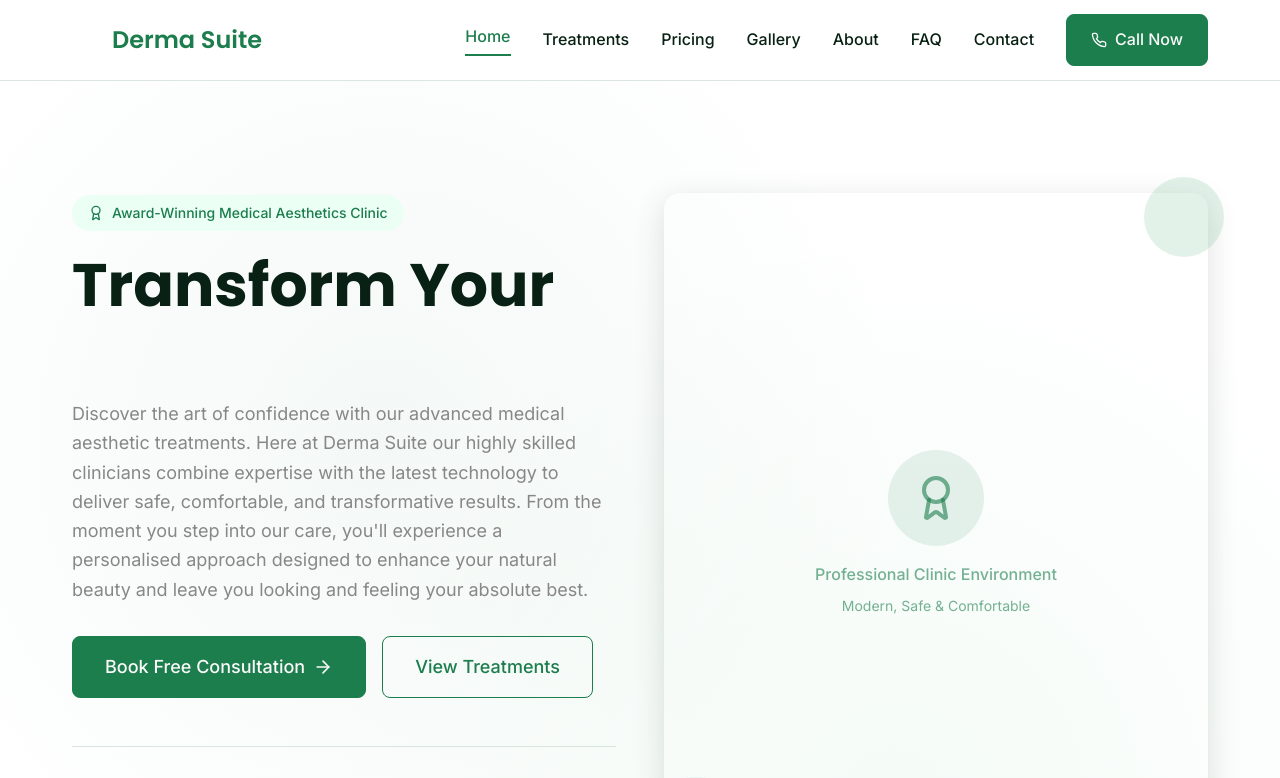
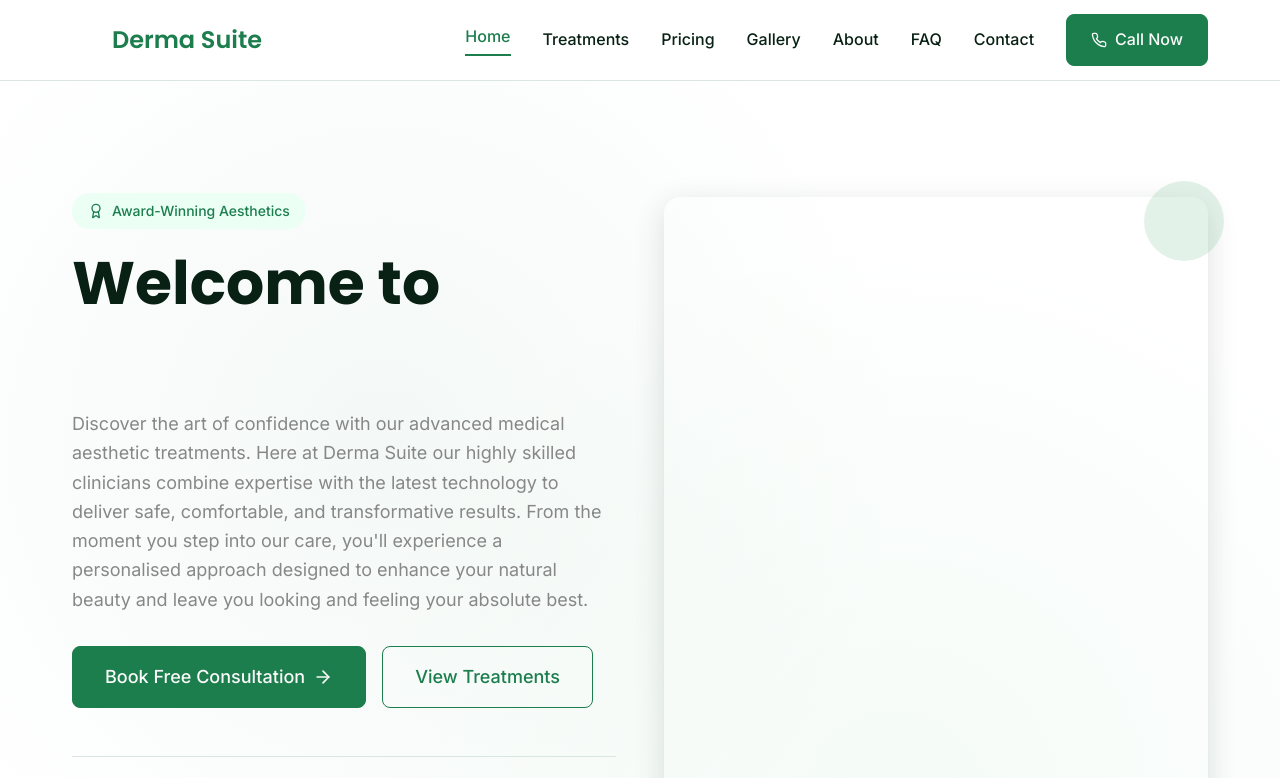
Before and after one commit to HesamHMousavi/derma-suite-web-glow, a React (Vite) app: page / in a window 1280 px wide. Shown: the top 778 px of the page. Built offline with nearby package versions, Linux system fonts and the light colour scheme; the HTML template or start-up script is replaced by a standard one.

Commit message:
Refactor website content and styling

```diff
--- a/src/components/Hero/Hero.tsx
+++ b/src/components/Hero/Hero.tsx
@@ -35,13 +35,13 @@ const Hero = () => {
           <div className="text-center lg:text-left">
             <div className="inline-flex items-center px-4 py-2 rounded-full bg-secondary text-primary text-sm font-medium mb-6">
               <Award className="w-4 h-4 mr-2" />
-              Award-Winning Medical Aesthetics Clinic
+              Award-Winning Aesthetics
             </div>
 
             <h1 className="heading-hero text-foreground mb-6">
-              Transform Your
-              <span className="block bg-gradient-primary bg-clip-text text-transparent">
-                Natural Beauty
+              Welcome to
+              <span className="block bg-gradient-primary bg-clip-text text-transparent text-6xl lg:text-7xl">
+                Derma Suite
               </span>
             </h1>
 
@@ -76,15 +76,6 @@ const Hero = () => {
           <div className="relative">
             <div className="relative rounded-2xl overflow-hidden shadow-strong">
               <div className="aspect-[4/5] bg-gradient-primary opacity-10"></div>
-              <div className="absolute inset-0 flex items-center justify-center">
-                <div className="text-center text-primary/60">
-                  <div className="w-24 h-24 mx-auto mb-4 rounded-full bg-primary/10 flex items-center justify-center">
-                    <Award className="w-12 h-12" />
-                  </div>
-                  <p className="font-medium">Professional Clinic Environment</p>
-                  <p className="text-sm mt-2">Modern, Safe & Comfortable</p>
-                </div>
-              </div>
             </div>
 
             {/* Floating Elements */}
```
